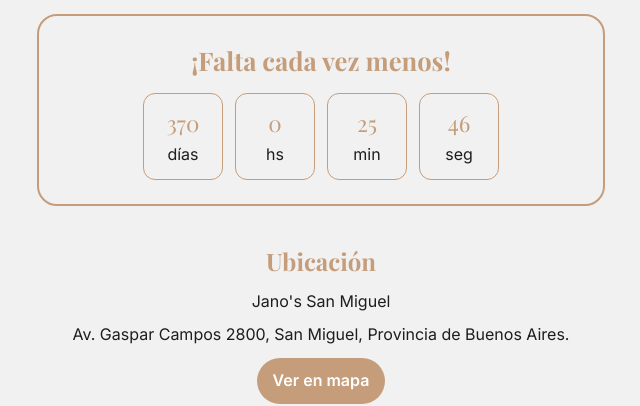
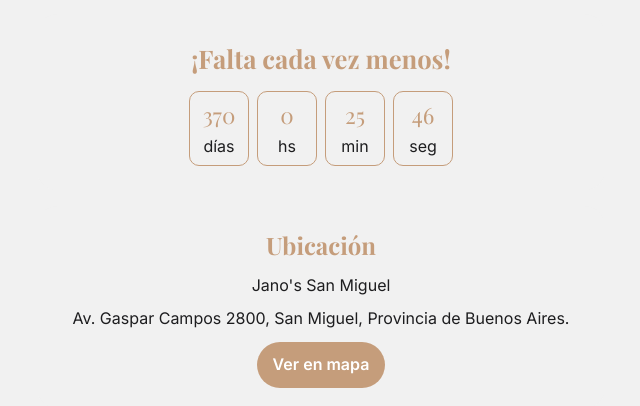
Before and after one commit to guillevad/invitacion-floryguille, a plain HTML site: page index.html in a window 1280 px wide. Shown: the part 818-1224 px from the top of the page, without its empty margins (319-959 px from the left). Drawn offline with nearby package versions, Linux system fonts and the light colour scheme.

Commit message:
Update index.html

```diff
--- a/index.html
+++ b/index.html
@@ -37,7 +37,7 @@
 
     .countdown {
       background: var(--card);
-      border: 2px solid var(--accent);
+      border: none;
       border-radius: 20px;
       text-align: center;
       padding: 24px 16px;
@@ -49,14 +49,22 @@
       margin-bottom: 12px;
       font-size: clamp(1.2rem, 4vw, 1.6rem);
     }
-    .timer { display: flex; justify-content: center; gap: 12px; flex-wrap: wrap; }
+       .timer {
+      display: flex;
+      justify-content: center;
+      gap: 8px;
+      flex-wrap: nowrap; /* 🔹 Evita que se bajen de línea */
+    }
+
     .timer div {
       background: var(--card);
-      border: 1.5px solid var(--accent);
-      border-radius: 12px;
-      padding: 12px 10px;
-      width: 80px;
+      border: 1px solid var(--accent);
+      border-radius: 10px;
+      padding: 6px 6px;
+      width: 60px;        /* 🔹 Más angostos */
+      flex-shrink: 0;     /* 🔹 No se achican más de esto */
     }
+
     .timer span {
       display: block;
       font-family: 'Playfair Display', serif;
@@ -264,4 +272,5 @@
     });
   </script>
 </body>
+
 </html>
```
